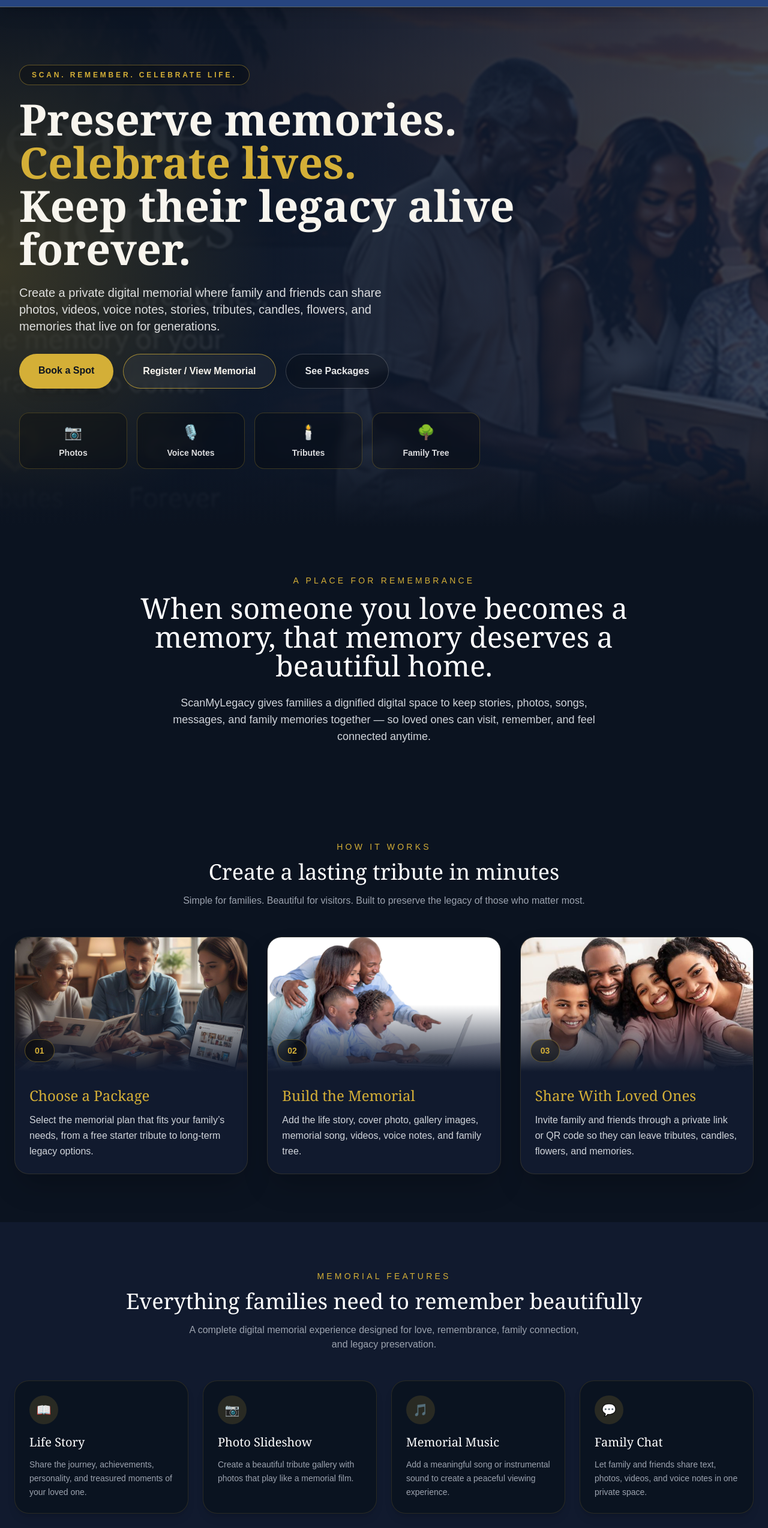
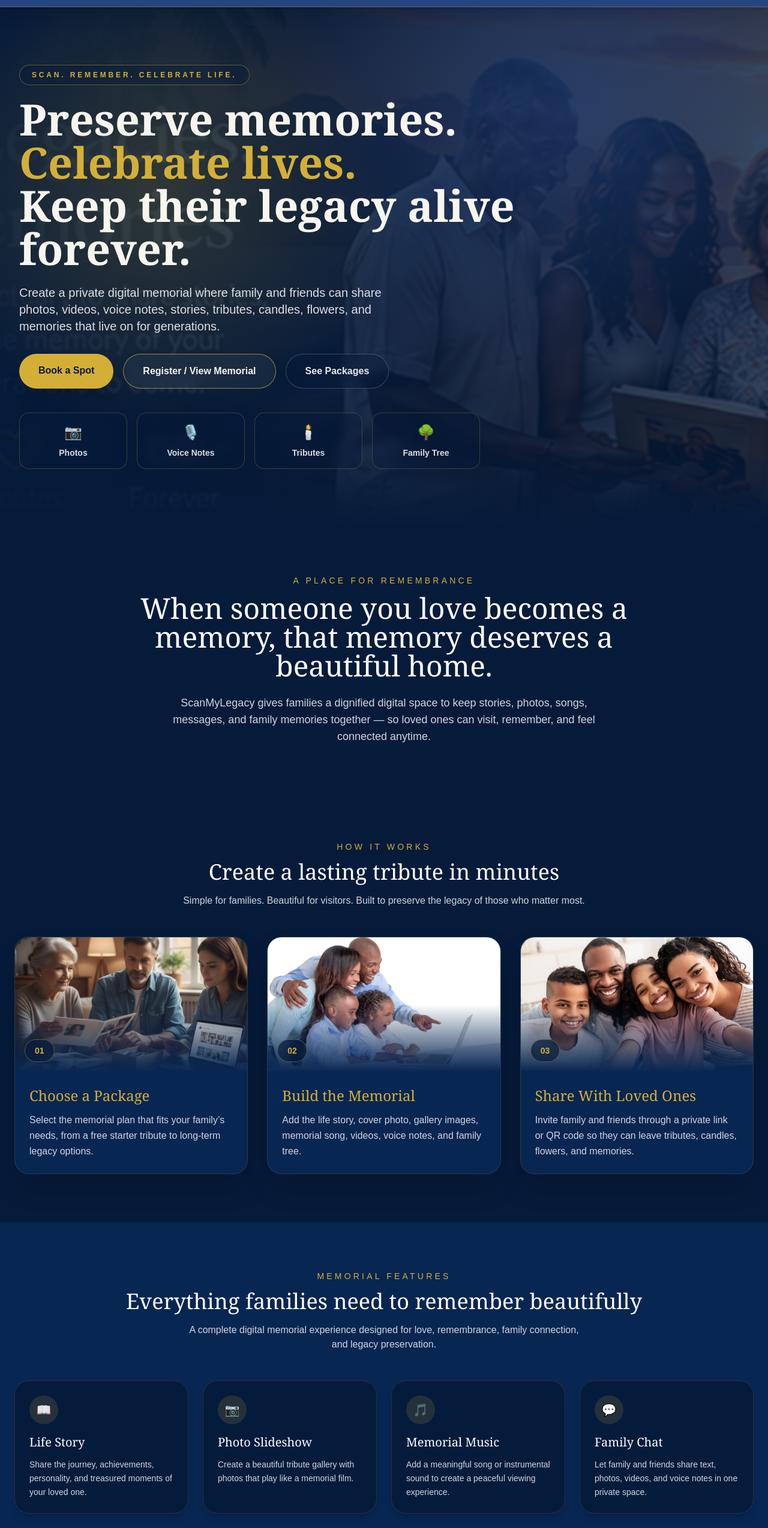
Before and after one commit to trinibuzz/scanmylegacy-app, a Next.js app: page / in a window 1280 px wide. Shown: the part 56-2604 px from the top of the page at 60% size. Built offline with nearby package versions, Linux system fonts and the light colour scheme.

Commit message:
Restore homepage navy blue color

```diff
--- a/app/page.tsx
+++ b/app/page.tsx
@@ -2,24 +2,24 @@ import SiteHeader from "./components/SiteHeader";
 
 export default function HomePage() {
   return (
-    <main className="min-h-screen bg-[#0b1320] text-white">
+    <main className="min-h-screen bg-[#061b3a] text-white">
       <SiteHeader />
 
       {/* HERO */}
-      <section className="relative min-h-[86vh] overflow-hidden bg-[#26447F]">
+      <section className="relative min-h-[86vh] overflow-hidden bg-[#061b3a]">
         <img
           src="/images/home-hero.jpg"
           alt="Family preserving memories"
           className="absolute inset-0 h-full w-full object-cover opacity-45"
         />
 
-        <div className="absolute inset-0 bg-gradient-to-r from-[#0b1320]/95 via-[#26447F]/88 to-[#0b1320]/60" />
-        <div className="absolute inset-0 bg-[radial-gradient(circle_at_left,rgba(212,175,55,0.22),transparent_34%)]" />
-        <div className="absolute bottom-0 left-0 right-0 h-32 bg-gradient-to-t from-[#0b1320] to-transparent" />
+        <div className="absolute inset-0 bg-gradient-to-r from-[#061b3a]/95 via-[#123b78]/88 to-[#061b3a]/55" />
+        <div className="absolute inset-0 bg-[radial-gradient(circle_at_20%_35%,rgba(212,175,55,0.20),transparent_34%),radial-gradient(circle_at_75%_20%,rgba(38,68,127,0.55),transparent_40%)]" />
+        <div className="absolute bottom-0 left-0 right-0 h-32 bg-gradient-to-t from-[#061b3a] to-transparent" />
 
         <div className="relative z-10 mx-auto flex min-h-[86vh] max-w-7xl items-center px-6 py-24 sm:px-8">
           <div className="max-w-4xl">
-            <div className="mb-5 inline-flex rounded-full border border-[#d4af37]/40 bg-black/25 px-5 py-2 text-xs font-semibold uppercase tracking-[0.32em] text-[#d4af37] backdrop-blur">
+            <div className="mb-5 inline-flex rounded-full border border-[#d4af37]/40 bg-[#061b3a]/35 px-5 py-2 text-xs font-semibold uppercase tracking-[0.32em] text-[#d4af37] backdrop-blur">
               Scan. Remember. Celebrate Life.
             </div>
 
@@ -38,7 +38,7 @@ export default function HomePage() {
             <div className="flex flex-col gap-4 sm:flex-row sm:flex-wrap">
               <a
                 href="/packages"
-                className="rounded-full bg-[#d4af37] px-8 py-4 text-center font-semibold text-[#0b1320] shadow-xl transition hover:scale-105 hover:bg-[#f0c94a]"
+                className="rounded-full bg-[#d4af37] px-8 py-4 text-center font-semibold text-[#061b3a] shadow-xl transition hover:scale-105 hover:bg-[#f0c94a]"
               >
                 Book a Spot
               </a>
@@ -52,7 +52,7 @@ export default function HomePage() {
 
               <a
                 href="/packages"
-                className="rounded-full border border-white/20 bg-black/20 px-8 py-4 text-center font-semibold text-white/90 backdrop-blur transition hover:border-[#d4af37] hover:text-[#d4af37]"
+                className="rounded-full border border-white/20 bg-[#061b3a]/35 px-8 py-4 text-center font-semibold text-white/90 backdrop-blur transition hover:border-[#d4af37] hover:text-[#d4af37]"
               >
                 See Packages
               </a>
@@ -67,7 +67,7 @@ export default function HomePage() {
               ].map((item) => (
                 <div
                   key={item.label}
-                  className="rounded-2xl border border-[#d4af37]/25 bg-black/25 p-4 text-center backdrop-blur"
+                  className="rounded-2xl border border-[#d4af37]/25 bg-[#061b3a]/35 p-4 text-center backdrop-blur"
                 >
                   <p className="text-2xl">{item.icon}</p>
                   <p className="mt-2 text-sm font-semibold text-white/85">
@@ -109,7 +109,7 @@ export default function HomePage() {
             Create a lasting tribute in minutes
           </h2>
 
-          <p className="mx-auto mt-4 max-w-2xl text-gray-400">
+          <p className="mx-auto mt-4 max-w-2xl text-gray-300">
             Simple for families. Beautiful for visitors. Built to preserve the
             legacy of those who matter most.
           </p>
@@ -138,7 +138,7 @@ export default function HomePage() {
           ].map((item) => (
             <div
               key={item.title}
-              className="overflow-hidden rounded-3xl border border-[#d4af37]/15 bg-[#111a2e] shadow-2xl transition hover:-translate-y-1 hover:border-[#d4af37]/40"
+              className="overflow-hidden rounded-3xl border border-[#d4af37]/15 bg-[#082652] shadow-2xl transition hover:-translate-y-1 hover:border-[#d4af37]/40"
             >
               <div className="relative">
                 <img
@@ -147,9 +147,9 @@ export default function HomePage() {
                   className="h-56 w-full object-cover"
                 />
 
-                <div className="absolute inset-0 bg-gradient-to-t from-[#111a2e] via-transparent to-transparent" />
+                <div className="absolute inset-0 bg-gradient-to-t from-[#082652] via-transparent to-transparent" />
 
-                <div className="absolute bottom-4 left-4 rounded-full border border-[#d4af37]/40 bg-black/50 px-4 py-2 text-sm font-bold text-[#d4af37] backdrop-blur">
+                <div className="absolute bottom-4 left-4 rounded-full border border-[#d4af37]/40 bg-[#061b3a]/70 px-4 py-2 text-sm font-bold text-[#d4af37] backdrop-blur">
                   {item.number}
                 </div>
               </div>
@@ -167,7 +167,7 @@ export default function HomePage() {
       </section>
 
       {/* FEATURES */}
-      <section className="bg-[#111a2e] px-4 py-16 sm:px-6 sm:py-20">
+      <section className="bg-[#082652] px-4 py-16 sm:px-6 sm:py-20">
         <div className="mx-auto max-w-7xl">
           <div className="mb-12 text-center">
             <p className="mb-3 text-sm uppercase tracking-[0.3em] text-[#d4af37]">
@@ -178,7 +178,7 @@ export default function HomePage() {
               Everything families need to remember beautifully
             </h2>
 
-            <p className="mx-auto mt-4 max-w-2xl text-gray-400">
+            <p className="mx-auto mt-4 max-w-2xl text-gray-300">
               A complete digital memorial experience designed for love,
               remembrance, family connection, and legacy preservation.
             </p>
@@ -229,7 +229,7 @@ export default function HomePage() {
             ].map((feature) => (
               <div
                 key={feature.title}
-                className="rounded-3xl border border-[#d4af37]/15 bg-[#0b1320]/90 p-6 shadow-lg transition hover:-translate-y-1 hover:border-[#d4af37]/40"
+                className="rounded-3xl border border-[#d4af37]/15 bg-[#061b3a]/90 p-6 shadow-lg transition hover:-translate-y-1 hover:border-[#d4af37]/40"
               >
                 <div className="mb-4 flex h-12 w-12 items-center justify-center rounded-full bg-[#d4af37]/15 text-xl text-[#d4af37]">
                   {feature.icon}
@@ -239,7 +239,7 @@ export default function HomePage() {
                   {feature.title}
                 </h3>
 
-                <p className="text-sm leading-relaxed text-gray-400">
+                <p className="text-sm leading-relaxed text-gray-300">
                   {feature.desc}
                 </p>
               </div>
@@ -257,9 +257,9 @@ export default function HomePage() {
             className="h-[340px] w-full object-cover sm:h-[460px]"
           />
 
-          <div className="absolute inset-0 bg-gradient-to-t from-[#0b1320]/80 via-transparent to-transparent" />
+          <div className="absolute inset-0 bg-gradient-to-t from-[#061b3a]/85 via-[#061b3a]/20 to-transparent" />
 
-          <div className="absolute bottom-6 left-6 right-6 rounded-2xl border border-[#d4af37]/25 bg-black/35 p-5 backdrop-blur">
+          <div className="absolute bottom-6 left-6 right-6 rounded-2xl border border-[#d4af37]/25 bg-[#061b3a]/45 p-5 backdrop-blur">
             <p className="text-sm uppercase tracking-[0.25em] text-[#d4af37]">
               Private • Beautiful • Always Accessible
             </p>
@@ -282,7 +282,7 @@ export default function HomePage() {
             for future generations.
           </p>
 
-          <p className="mb-8 leading-relaxed text-gray-400">
+          <p className="mb-8 leading-relaxed text-gray-300">
             Whether shared by link or accessed by QR code, each memorial becomes
             a lasting space where family can return on birthdays,
             anniversaries, and moments when they simply want to feel close
@@ -292,14 +292,14 @@ export default function HomePage() {
           <div className="flex flex-col gap-4 sm:flex-row">
             <a
               href="/packages"
-              className="rounded-full bg-[#d4af37] px-8 py-4 text-center font-semibold text-[#0b1320] shadow-xl transition hover:scale-105 hover:bg-[#f0c94a]"
+              className="rounded-full bg-[#d4af37] px-8 py-4 text-center font-semibold text-[#061b3a] shadow-xl transition hover:scale-105 hover:bg-[#f0c94a]"
             >
               View Packages
             </a>
 
             <a
               href="/about"
-              className="rounded-full border border-[#d4af37]/50 px-8 py-4 text-center font-semibold text-[#d4af37] transition hover:bg-[#d4af37] hover:text-[#0b1320]"
+              className="rounded-full border border-[#d4af37]/50 px-8 py-4 text-center font-semibold text-[#d4af37] transition hover:bg-[#d4af37] hover:text-[#061b3a]"
             >
               Learn More
             </a>
@@ -308,7 +308,7 @@ export default function HomePage() {
       </section>
 
       {/* PACKAGE TEASER */}
-      <section className="border-y border-[#d4af37]/15 bg-[#08101f] px-4 py-16 sm:px-6 sm:py-20">
+      <section className="border-y border-[#d4af37]/15 bg-[#082652] px-4 py-16 sm:px-6 sm:py-20">
         <div className="mx-auto max-w-7xl">
           <div className="mb-10 text-center">
             <p className="mb-3 text-sm uppercase tracking-[0.3em] text-[#d4af37]">
@@ -319,7 +319,7 @@ export default function HomePage() {
               Start simple. Upgrade when you are ready.
             </h2>
 
-            <p className="mx-auto mt-4 max-w-2xl text-gray-400">
+            <p className="mx-auto mt-4 max-w-2xl text-gray-300">
               Choose the memorial package that works best for your family.
             </p>
           </div>
@@ -349,7 +349,7 @@ export default function HomePage() {
             ].map((plan) => (
               <div
                 key={plan.name}
-                className="rounded-3xl border border-[#d4af37]/20 bg-[#111a2e] p-6 text-center shadow-xl"
+                className="rounded-3xl border border-[#d4af37]/20 bg-[#061b3a] p-6 text-center shadow-xl"
               >
                 <h3 className="mb-3 font-serif text-xl text-[#d4af37]">
                   {plan.name}
@@ -359,7 +359,7 @@ export default function HomePage() {
                   {plan.price}
                 </p>
 
-                <p className="text-sm text-gray-400">{plan.detail}</p>
+                <p className="text-sm text-gray-300">{plan.detail}</p>
               </div>
             ))}
           </div>
@@ -367,7 +367,7 @@ export default function HomePage() {
           <div className="mt-10 text-center">
             <a
               href="/packages"
-              className="inline-block rounded-full bg-[#d4af37] px-8 py-4 font-semibold text-[#0b1320] shadow-xl transition hover:scale-105 hover:bg-[#f0c94a]"
+              className="inline-block rounded-full bg-[#d4af37] px-8 py-4 font-semibold text-[#061b3a] shadow-xl transition hover:scale-105 hover:bg-[#f0c94a]"
             >
               Compare Packages
             </a>
@@ -376,7 +376,7 @@ export default function HomePage() {
       </section>
 
       {/* CTA */}
-      <section className="px-4 py-16 text-center sm:px-6 sm:py-20">
+      <section className="bg-[#061b3a] px-4 py-16 text-center sm:px-6 sm:py-20">
         <p className="mb-3 text-sm uppercase tracking-[0.3em] text-[#d4af37]">
           Begin The Legacy
         </p>
@@ -385,7 +385,7 @@ export default function HomePage() {
           Start preserving a legacy today.
         </h2>
 
-        <p className="mx-auto mb-8 max-w-2xl text-gray-400">
+        <p className="mx-auto mb-8 max-w-2xl text-gray-300">
           Create a private memorial page your family can visit, share, and add
           to for years to come.
         </p>
@@ -393,14 +393,14 @@ export default function HomePage() {
         <div className="flex flex-col justify-center gap-4 sm:flex-row">
           <a
             href="/packages"
-            className="rounded-full bg-[#d4af37] px-8 py-4 font-semibold text-[#0b1320] shadow-xl transition hover:scale-105 hover:bg-[#f0c94a]"
+            className="rounded-full bg-[#d4af37] px-8 py-4 font-semibold text-[#061b3a] shadow-xl transition hover:scale-105 hover:bg-[#f0c94a]"
           >
             Book a Spot
           </a>
 
           <a
             href="/login"
-            className="rounded-full border border-[#d4af37]/50 px-8 py-4 font-semibold text-[#d4af37] transition hover:bg-[#d4af37] hover:text-[#0b1320]"
+            className="rounded-full border border-[#d4af37]/50 px-8 py-4 font-semibold text-[#d4af37] transition hover:bg-[#d4af37] hover:text-[#061b3a]"
           >
             Register / View Memorial
           </a>
```
